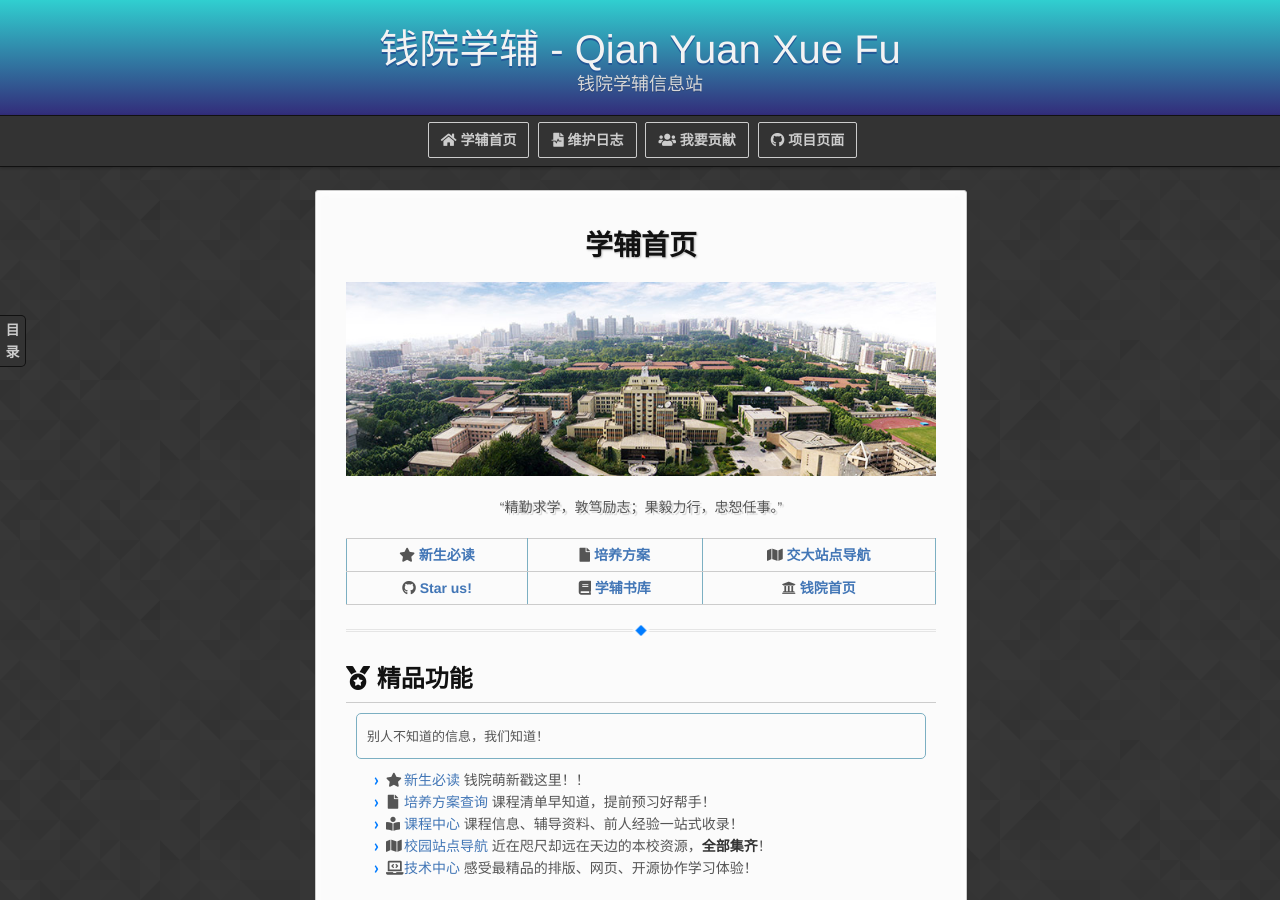
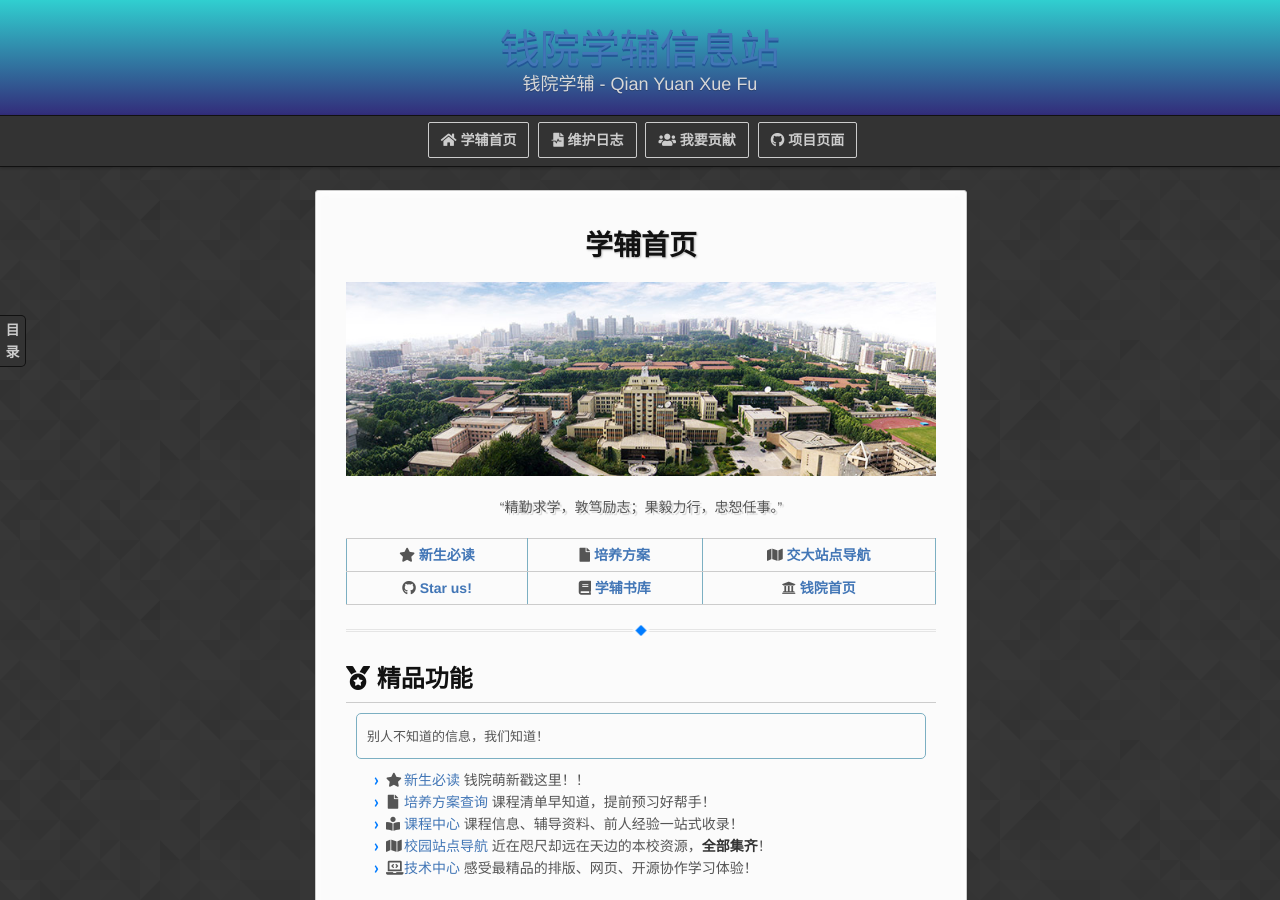
Before and after one commit to qyxf/qyxf.github.io, a Jekyll site: the page built from index.md, in a window 1280 px wide and 900 px high. Built offline with Jekyll 4.4.1, drawn with Linux system fonts in a browser that asks for light colours; nearby versions of some CDN libraries; some web fonts are replaced; our own code applies the rules of GitHub Pages for plain Markdown files; comment, search, counter and statistics services are not loaded.

Commit message:
Adjust content of header

```diff
--- a/_includes/header.html
+++ b/_includes/header.html
@@ -1,4 +1,4 @@
 <header>
-    <h1><a href="https://qyxf.github.io/" style="color: #f3f3f3!important">{{ site.slogan }}</a></h1>
-    <p>{{ site.title }}</p>
+    <h1><a href="/">{{ site.title }}</a></h1>
+    <p>{{ site.slogan }}</p>
 </header>
```
